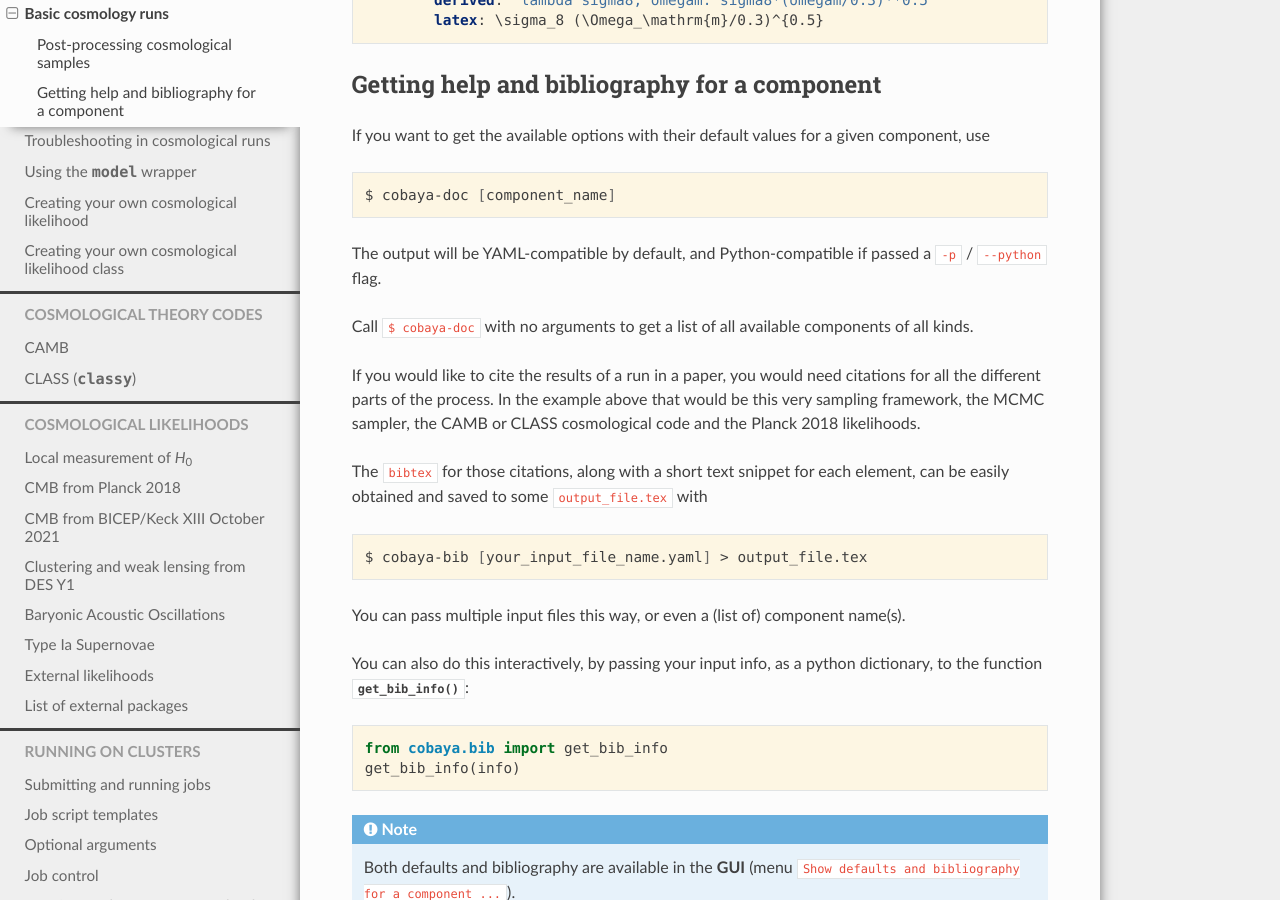
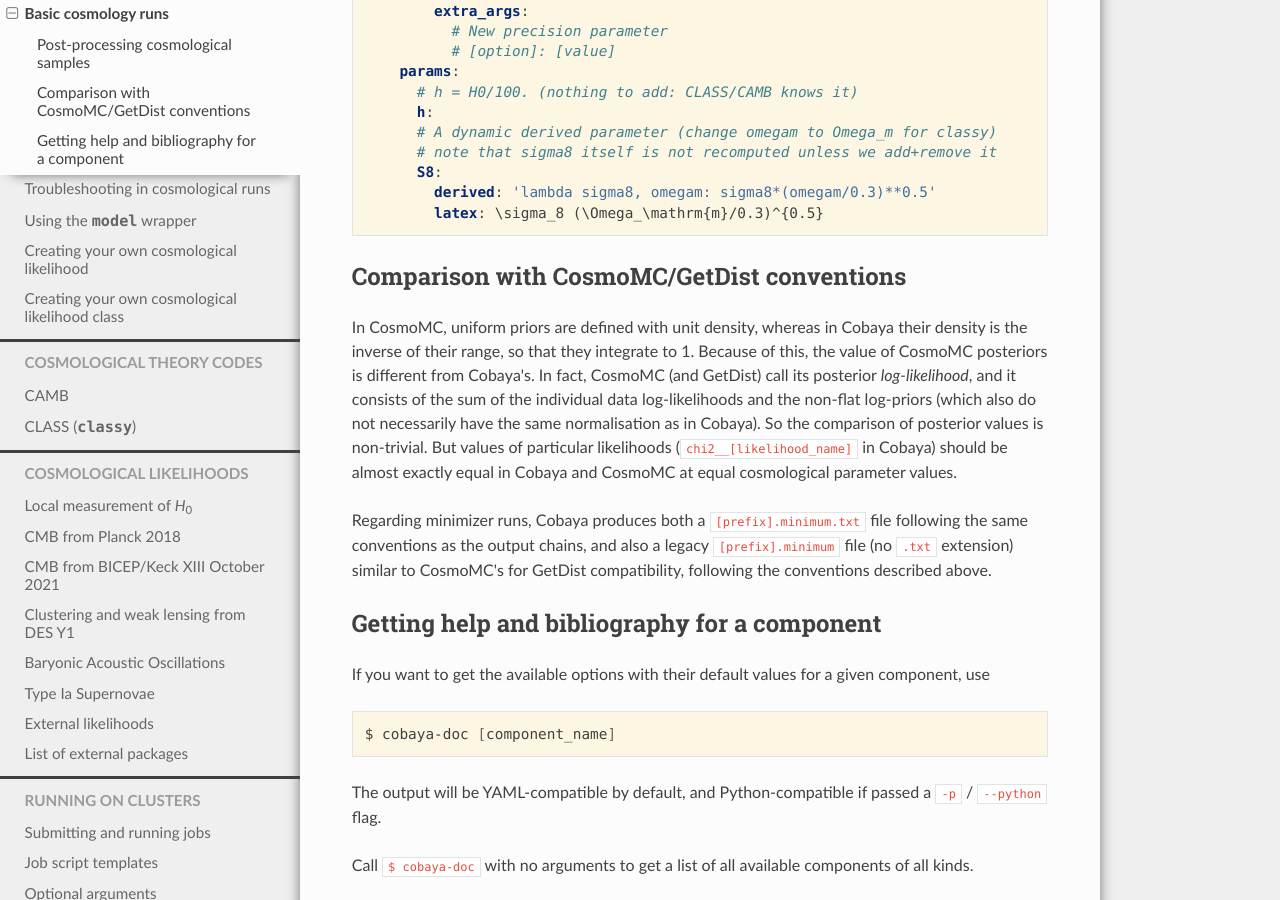
Before and after one commit to CobayaSampler/cobaya, a Sphinx documentation site: the page built from docs/cosmo_basic_runs.rst, in a window 1280 px wide and 900 px high, scrolled down 6564 px. Built offline with Sphinx 7.4.7 and the Read the Docs theme 2.0.0, drawn with Linux system fonts in a browser that asks for light colours; some of the changed text lies outside the part shown.

Commit message:
cosmo:docs: --minimize and cosmomc comparison

```diff
--- a/docs/cosmo_basic_runs.rst
+++ b/docs/cosmo_basic_runs.rst
@@ -85,6 +85,12 @@ Typical running times for MCMC when using computationally heavy likelihoods (e.g
 
 It is much harder to provide typical PolyChord running times. We recommend starting with a low number of live points and a low convergence tolerance, and build up from there towards PolyChord's default settings (or higher, if needed).
 
+If you would like to find the MAP (maximum-a-posteriori) or best fit (maximum of the likelihood within prior ranges, but ignoring prior density), you can swap the sampler (``mcmc``, ``polychord``, etc) by ``minimize``, as described in :doc:`sampler_minimize`. As a shortcut, to run a minimizer process for the MAP without modifying your input file, you can simply do
+
+.. code:: bash
+
+   cobaya-run [your_input_file_name.yaml] --minimize
+
 
 .. _cosmo_post:
 
@@ -133,6 +139,17 @@ Assuming we saved the sample at ``chains/planck``, we need to define the followi
            derived: 'lambda sigma8, omegam: sigma8*(omegam/0.3)**0.5'
            latex: \sigma_8 (\Omega_\mathrm{m}/0.3)^{0.5}
 
+
+.. _compare_cosmomc:
+
+Comparison with CosmoMC/GetDist conventions
+-------------------------------------------
+
+In CosmoMC, uniform priors are defined with unit density, whereas in Cobaya their density is the inverse of their range, so that they integrate to 1. Because of this, the value of CosmoMC posteriors is different from Cobaya's. In fact, CosmoMC (and GetDist) call its posterior *log-likelihood*, and it consists of the sum of the individual data log-likelihoods and the non-flat log-priors (which also do not necessarily have the same normalisation as in Cobaya). So the comparison of posterior values is non-trivial. But values of particular likelihoods (``chi2__[likelihood_name]`` in Cobaya) should be almost exactly equal in Cobaya and CosmoMC at equal cosmological parameter values.
+
+Regarding minimizer runs, Cobaya produces both a ``[prefix].minimum.txt`` file following the same conventions as the output chains, and also a legacy ``[prefix].minimum`` file (no ``.txt`` extension) similar to CosmoMC's for GetDist compatibility, following the conventions described above.
+
+
 .. _citations:
 
 Getting help and bibliography for a component
```
